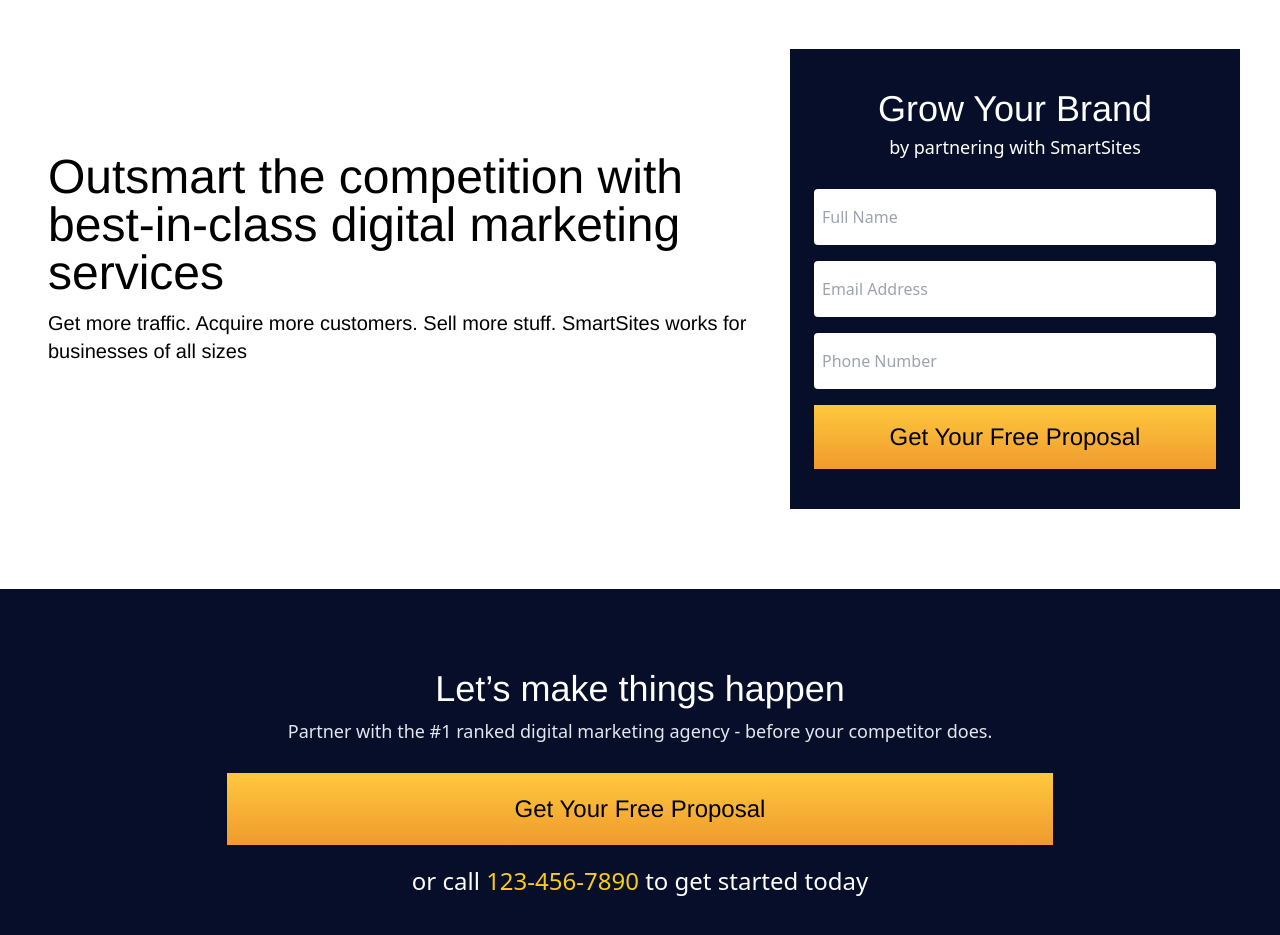
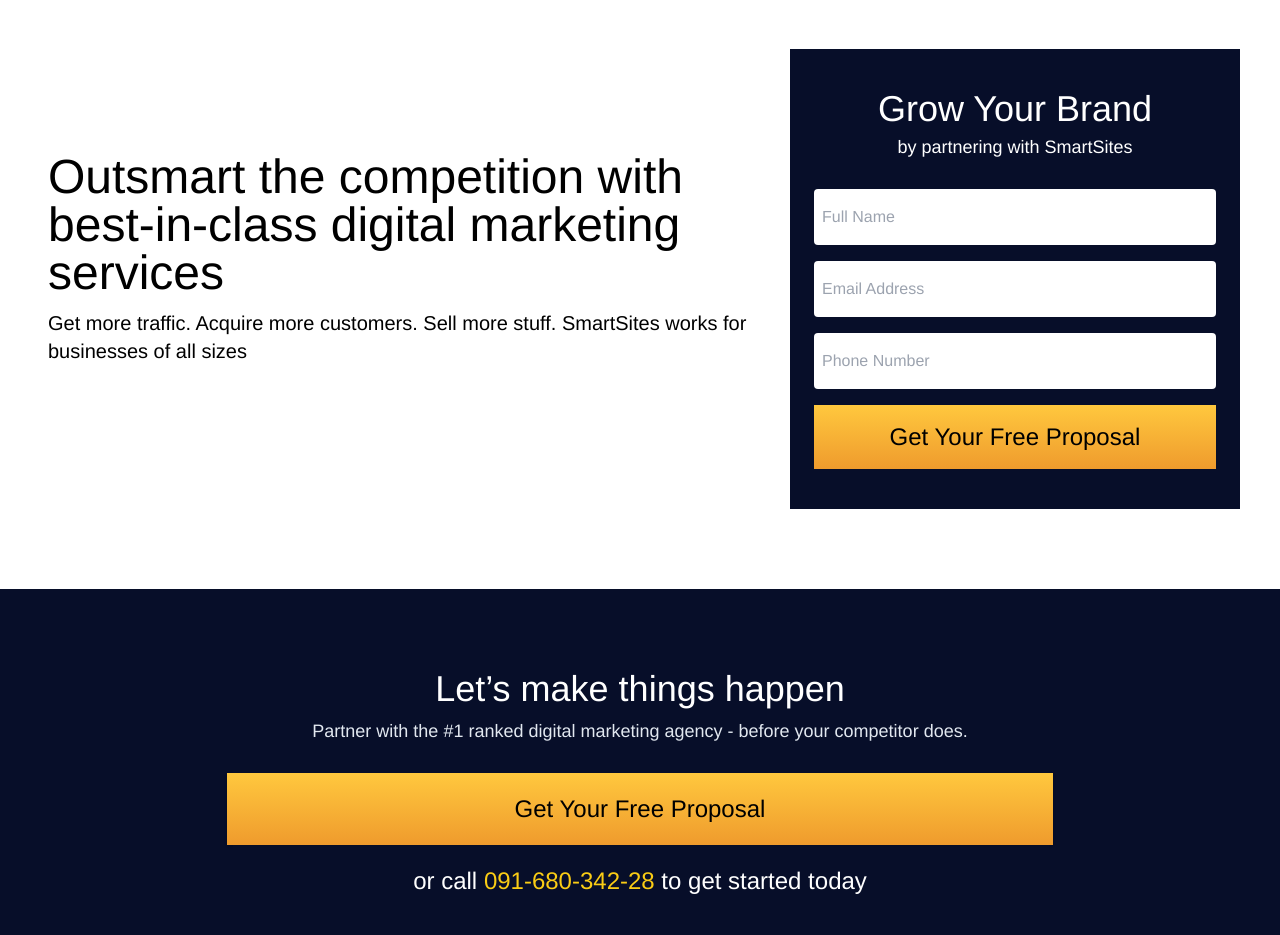
Before and after one commit to Thomson152/Isea-portfolio, a React (Vite) app: page / in a window 1280 px wide. Shown: the part 2800-3735 px from the top of the page. Built offline with nearby package versions, Linux system fonts and the light colour scheme; a web font is replaced by a local one.

Commit message:
new changes

```diff
--- a/src/Components/Contact.jsx
+++ b/src/Components/Contact.jsx
@@ -1,6 +1,6 @@
 const Contact = () => {
   return (
-    <div className=" py-20  lg:px-10 md:px-3 w-full flex justify-between md:flex-row flex-col ">
+    <div className=" py-20  lg:px-10 md:px-3 px-3 w-full flex justify-between md:flex-row flex-col ">
       <div className=" flex flex-col justify-center px-2 items-center">
         <p className="md:text-5xl text-3xl max-w-3xl text-left leading-tight font">
           Outsmart the competition with best-in-class digital marketing services
@@ -15,13 +15,13 @@
         <div className="bg-[#070e29] md:w-[500px] lg:max-w-[450px] text-white py-10 px-6">
           <form >
             <h1 className="md:text-4xl text-2xl text-center font">Grow Your Brand</h1>
-            <p className="text-lg text-center  mt-1">by partnering with SmartSites</p>
+            <p className="text-lg text-center font mt-1">by partnering with SmartSites</p>
 
             <div className="mt-7 flex flex-col space-y-4">
-              <input type="text" className="py-4 rounded px-2 text-black required outline-none" placeholder="Full Name" />
-              <input type="text" className="py-4 rounded px-2 text-black required outline-none"  placeholder="Email Address" />
-              <input type="text" className="py-4 rounded px-2 text-black aria-required: outline-none"  placeholder="Phone Number" />
-              <button className="ye md:py-4 py-3 md:text-2xl text-xl hover:bg-orange-500 text-black font">Get Your Free Proposal</button>
+              <input type="text" className="py-4 rounded px-2 font text-black required outline-none" placeholder="Full Name" />
+              <input type="text" className="py-4 rounded px-2 font text-black required outline-none"  placeholder="Email Address" />
+              <input type="text" className="py-4 rounded px-2 font text-black aria-required: outline-none"  placeholder="Phone Number" />
+              <button className="ye md:py-4 py-3 md:text-2xl font text-xl hover:bg-orange-500 text-black font">Get Your Free Proposal</button>
             </div>
           </form>
         </div>
--- a/src/Components/Footer.jsx
+++ b/src/Components/Footer.jsx
@@ -4,17 +4,17 @@
       <div className="flex justify-center flex-col px-3 md:px-0 items-center">
         <h2 className="md:text-4xl text-2xl text-white font">Let’s make things happen</h2>
 
-        <p className="md:text-lg mt-2 tezt-[16px] text-center text-slate-200">
+        <p className="md:text-lg font mt-2 tezt-[16px] text-center text-slate-200">
           Partner with the #1 ranked digital marketing agency - before your
           competitor does.
         </p>
         <button className="md:py-5 py-3 ye mt-7 shadow px-[40px] md:px-52 lg:px-72  md:text-2xl text-xl font">
           Get Your Free Proposal
         </button>
-        <p className="mt-5 md:text-2xl text-lg font-sans text-white">
+        <p className="mt-5 md:text-2xl font text-lg font-sans text-white">
           or call{" "}
           <span className="text-yellow-400">
-            <a href="tel:123-456-7890">123-456-7890</a>{" "}
+            <a href="tel:091-680-342-28">091-680-342-28</a>{" "}
           </span>{" "}
           to get started today
         </p>
```
